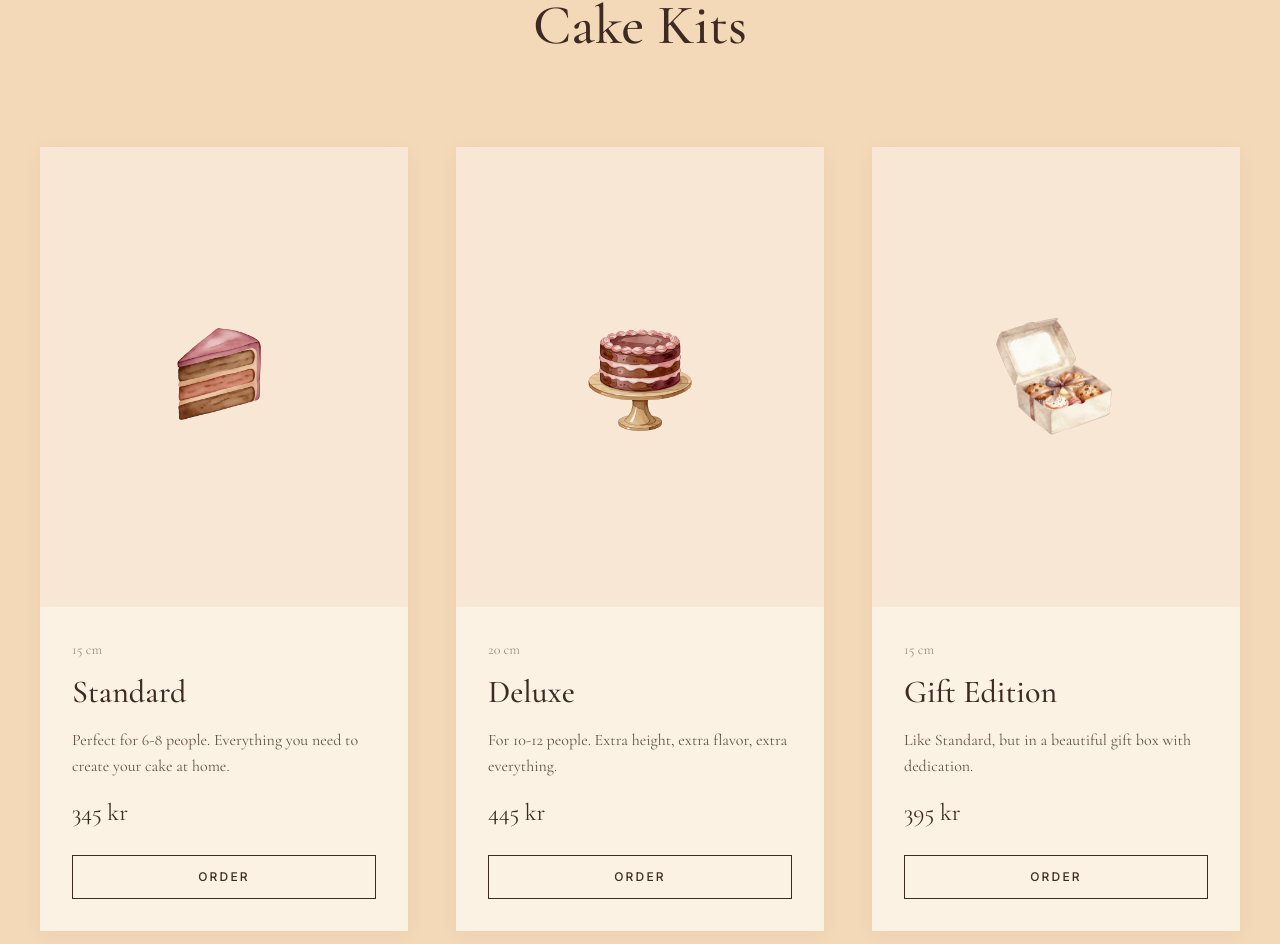
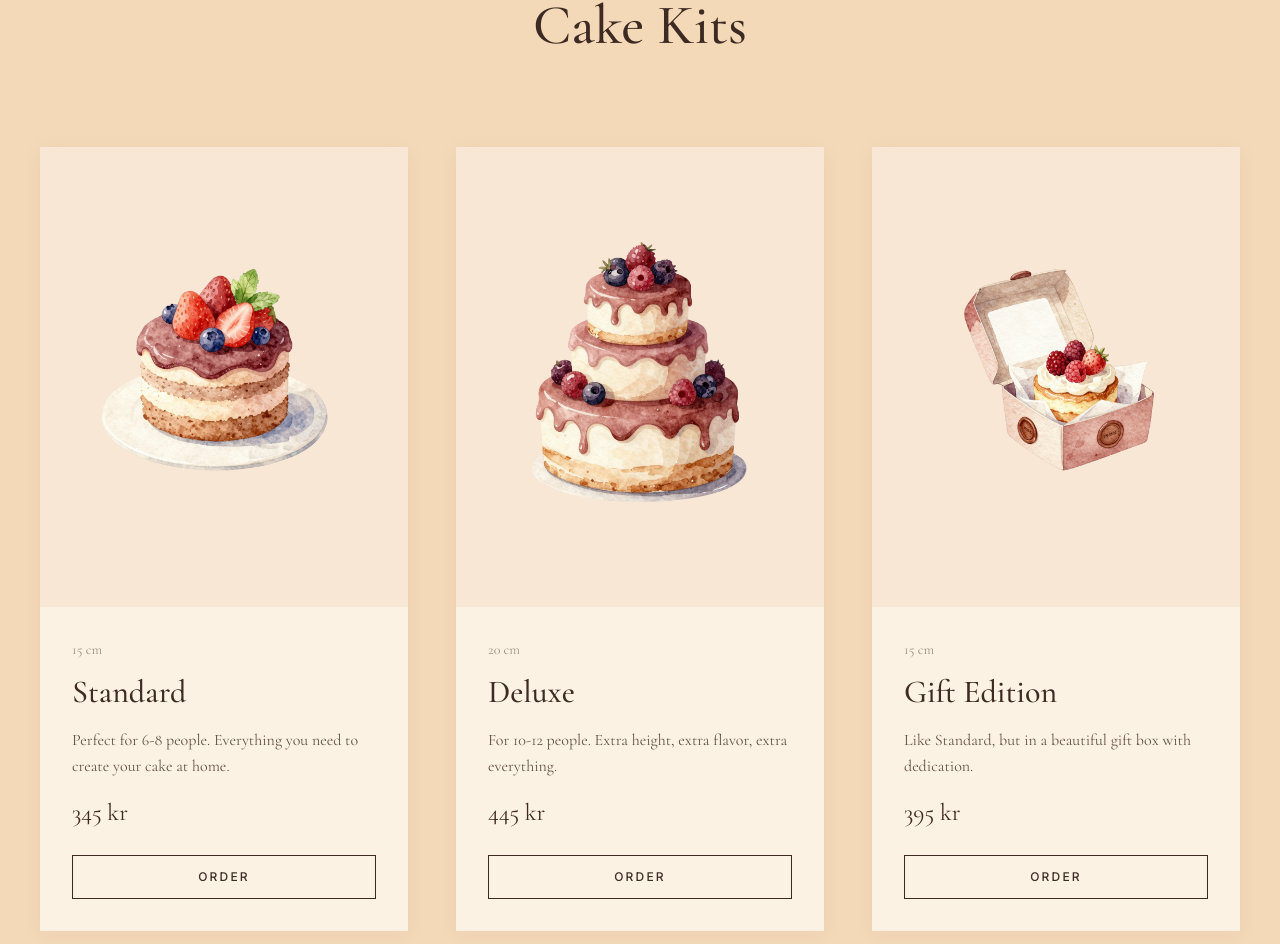
Before and after one commit to Asalsr/mjuk-lov, a Next.js app: page / in a window 1280 px wide. Shown: the part 1806-2750 px from the top of the page. Built offline with nearby package versions, Linux system fonts and the light colour scheme.

Commit message:
ICONS UPDATED

```diff
--- a/app/components/Icons.tsx
+++ b/app/components/Icons.tsx
@@ -124,3 +124,12 @@ export const Season = (p: IconProps) => (
 export const Personal = (p: IconProps) => (
   <Illustration src="/icons/personal.svg" alt="" {...p} />
 );
+export const Standard = (p: IconProps) => (
+  <Illustration src="/icons/standard.svg" alt="" {...p} />
+);
+export const Deluxe = (p: IconProps) => (
+  <Illustration src="/icons/deluxe.svg" alt="" {...p} />
+);
+export const GiftEdition = (p: IconProps) => (
+  <Illustration src="/icons/gift-edition.svg" alt="" {...p} />
+);
--- a/app/components/Kits.tsx
+++ b/app/components/Kits.tsx
@@ -1,7 +1,7 @@
 'use client';
 
 import { useEffect, useRef, useState } from 'react';
-import { CakeSlice, CakeStand, Packing } from './Icons';
+import { Standard, Deluxe, GiftEdition } from './Icons';
 import { MagneticButton } from './MagneticButton';
 
 interface KitsProps {
@@ -59,7 +59,7 @@ const content = {
   }
 };
 
-const kitIcons = [CakeSlice, CakeStand, Packing];
+const kitIcons = [Standard, Deluxe, GiftEdition];
 
 export const Kits = ({ lang }: KitsProps) => {
   const ref = useRef<HTMLDivElement>(null);
@@ -112,7 +112,7 @@ export const Kits = ({ lang }: KitsProps) => {
               <div
                 className="relative aspect-[4/5] bg-[var(--warm-peach)]/20 flex items-center justify-center overflow-hidden group-hover:bg-[var(--warm-peach)]/30 transition-colors duration-500"
               >
-                <Icon className="w-1/2 h-1/2 transform group-hover:scale-110 transition-transform duration-500" />
+                <Icon className="w-full h-full transform group-hover:scale-110 transition-transform duration-500" />
               </div>
 
 
```
Also changed, not shown: public/icons/gift-edition.svg (renamed from public/icons/Gift Edition.svg), public/icons/standard.svg (renamed from public/icons/Standard .svg).
